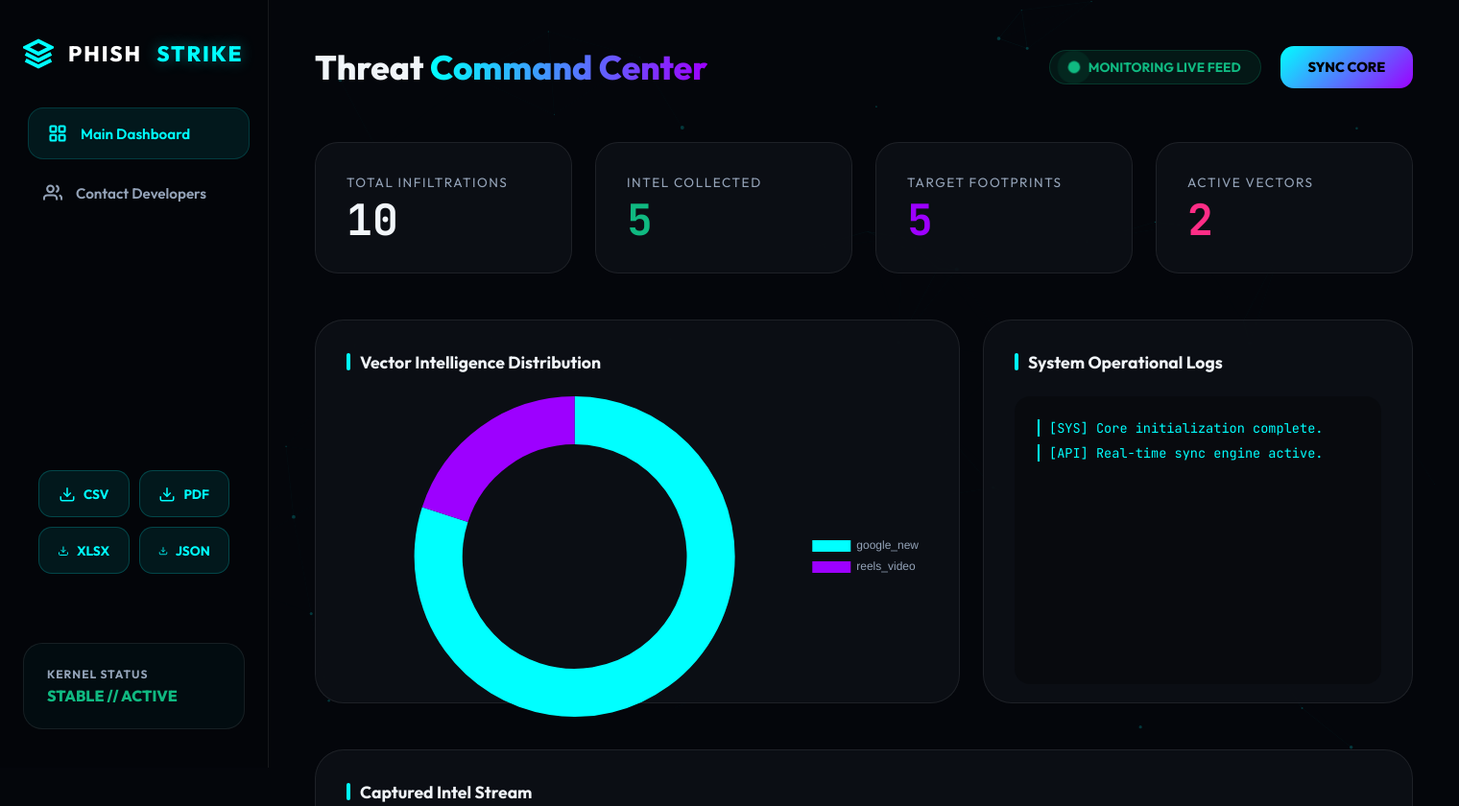
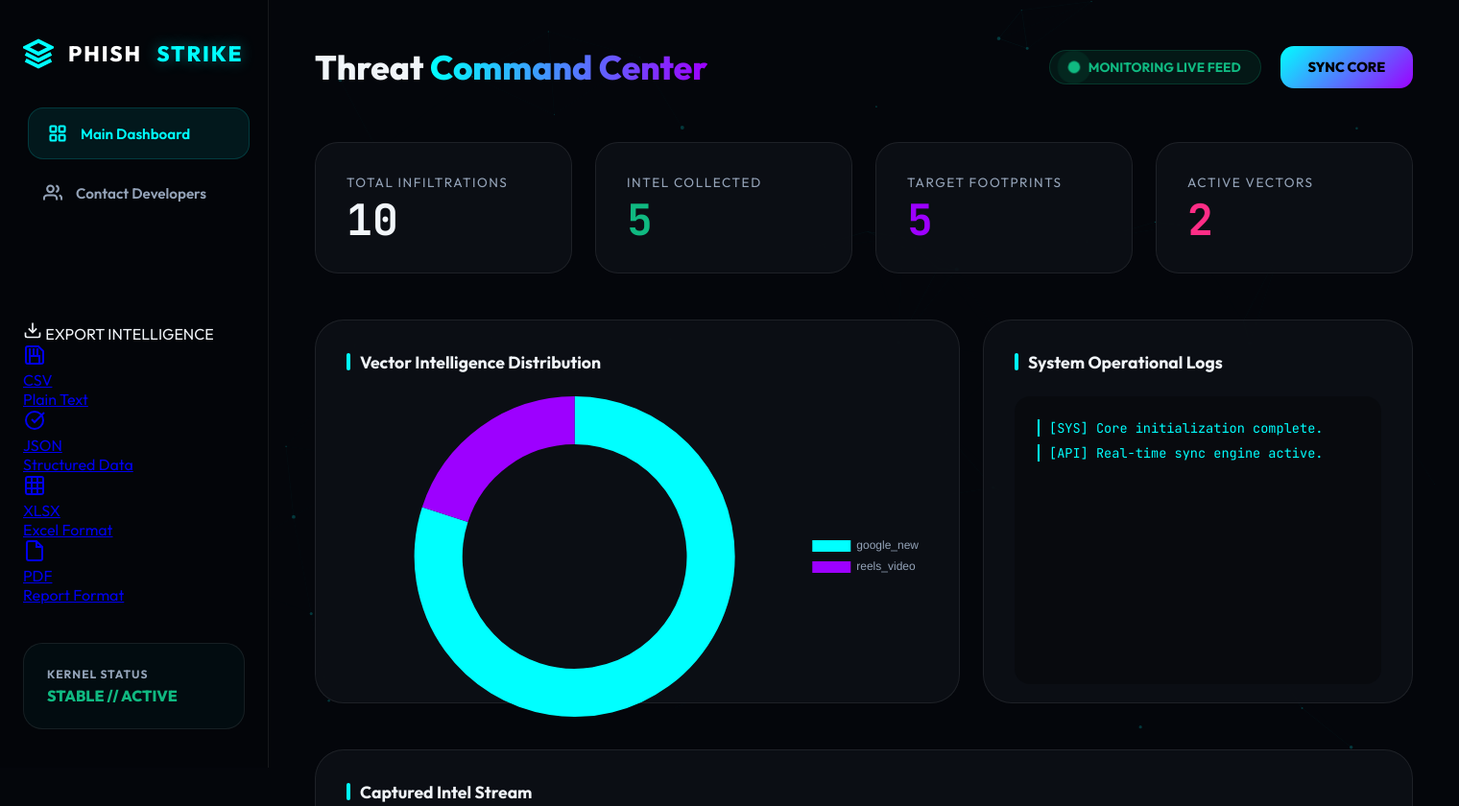
Before and after one commit to farouqshaheen/PhishStrike, a Flask app: page / in a window 1520 px wide. Shown: the top 840 px of the page at 96% size. Run offline with Flask 3, Linux system fonts and the light colour scheme; data comes from the database, SQL or seed files in the repository; some libraries are stand-ins or nearby versions.

Commit message:
Professional export design update - Redesigned export section with organized card layout - Added color-coded format icons for quick identification - Improved visual hierarchy with header and descriptions - Enhanced hover effects and animations - All export formats (CSV, JSON, XLSX, PDF) now clearly labeled Co-authored-by: Copilot <223556219+Copilot@users.noreply.github.com>

```diff
--- a/dashboard/templates/index.html
+++ b/dashboard/templates/index.html
@@ -49,40 +49,68 @@
         </a>
       </div>
 
-      <div style="margin-top: auto; padding: 1rem;">
-        <div class="export-buttons">
-          <a href="/api/export_csv" class="export-btn" title="CSV Format">
-            <svg width="18" height="18" viewBox="0 0 24 24" fill="none" stroke="currentColor" stroke-width="2">
+      <div style="margin-top: auto;">
+        <div class="export-section">
+          <div class="export-header">
+            <svg width="20" height="20" viewBox="0 0 24 24" fill="none" stroke="currentColor" stroke-width="2">
               <path d="M21 15v4a2 2 0 0 1-2 2H5a2 2 0 0 1-2-2v-4" />
               <polyline points="7 10 12 15 17 10" />
               <line x1="12" y1="15" x2="12" y2="3" />
             </svg>
-            CSV
+            <span class="export-title">EXPORT INTELLIGENCE</span>
+          </div>
+
+          <div class="export-grid">
+            <a href="/api/export_csv" class="export-card" title="Export as CSV - Plain text format ideal for data analysis">
+              <div class="export-icon csv">
+                <svg width="24" height="24" viewBox="0 0 24 24" fill="none" stroke="currentColor" stroke-width="2">
+                  <path d="M19 21H5a2 2 0 0 1-2-2V5a2 2 0 0 1 2-2h11l5 5v11a2 2 0 0 1-2 2z" />
+                  <polyline points="17 21 17 13 7 13 7 21" />
+                  <polyline points="7 5 7 13" />
+                  <line x1="11" y1="5" x2="11" y2="13" />
+                  <line x1="15" y1="5" x2="15" y2="13" />
+                </svg>
+              </div>
+              <div class="export-label">CSV</div>
+              <div class="export-desc">Plain Text</div>
             </a>
-          <a href="/api/export_pdf" class="export-btn" title="PDF Report">
-            <svg width="18" height="18" viewBox="0 0 24 24" fill="none" stroke="currentColor" stroke-width="2">
-              <path d="M21 15v4a2 2 0 0 1-2 2H5a2 2 0 0 1-2-2v-4" />
-              <polyline points="7 10 12 15 17 10" />
-              <line x1="12" y1="15" x2="12" y2="3" />
+
+            <a href="/api/export_json" class="export-card" title="Export as JSON - Structured data format">
+              <div class="export-icon json">
+                <svg width="24" height="24" viewBox="0 0 24 24" fill="none" stroke="currentColor" stroke-width="2">
+                  <path d="M9 11l3 3L22 4" />
+                  <path d="M21 12a9 9 0 1 1-18 0 9 9 0 0 1 18 0z" />
                 </svg>
-            PDF
+              </div>
+              <div class="export-label">JSON</div>
+              <div class="export-desc">Structured Data</div>
             </a>
-          <a href="/api/export" class="export-btn" title="Excel Format">
-            <svg width="18" height="18" viewBox="0 0 24 24" fill="none" stroke="currentColor" stroke-width="2">
-              <path d="M21 15v4a2 2 0 0 1-2 2H5a2 2 0 0 1-2-2v-4" />
-              <polyline points="7 10 12 15 17 10" />
-              <line x1="12" y1="15" x2="12" y2="3" />
+
+            <a href="/api/export" class="export-card" title="Export as Excel - Professional spreadsheet format">
+              <div class="export-icon xlsx">
+                <svg width="24" height="24" viewBox="0 0 24 24" fill="none" stroke="currentColor" stroke-width="2">
+                  <rect x="3" y="3" width="18" height="18" rx="2" />
+                  <path d="M3 9h18" />
+                  <path d="M3 15h18" />
+                  <path d="M9 3v18" />
+                  <path d="M15 3v18" />
                 </svg>
-            XLSX
+              </div>
+              <div class="export-label">XLSX</div>
+              <div class="export-desc">Excel Format</div>
             </a>
-          <a href="/api/export_json" class="export-btn" title="JSON Format">
-            <svg width="18" height="18" viewBox="0 0 24 24" fill="none" stroke="currentColor" stroke-width="2">
-              <path d="M21 15v4a2 2 0 0 1-2 2H5a2 2 0 0 1-2-2v-4" />
-              <polyline points="7 10 12 15 17 10" />
-              <line x1="12" y1="15" x2="12" y2="3" />
+
+            <a href="/api/export_pdf" class="export-card" title="Export as PDF - Professional report format">
+              <div class="export-icon pdf">
+                <svg width="24" height="24" viewBox="0 0 24 24" fill="none" stroke="currentColor" stroke-width="2">
+                  <path d="M14 2H6a2 2 0 0 0-2 2v16a2 2 0 0 0 2 2h12a2 2 0 0 0 2-2V8z" />
+                  <polyline points="14 2 14 8 20 8" />
                 </svg>
-            JSON
+              </div>
+              <div class="export-label">PDF</div>
+              <div class="export-desc">Report Format</div>
             </a>
+          </div>
         </div>
       </div>
 
```
Lines whose indentation alone changed are shown as unchanged.
